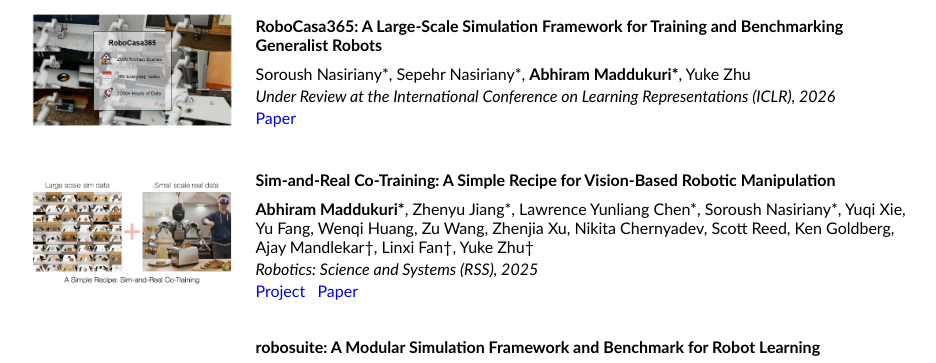
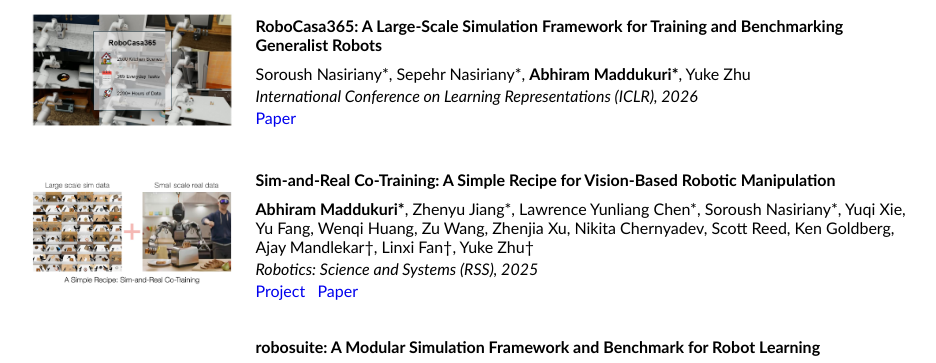
Before and after one commit to Abhiram824/Abhiram824.github.io, a plain HTML site: page index.html in a window 1280 px wide. Shown: the part 434-797 px from the top of the page, without its empty margins (172-1108 px from the left). Drawn offline with Linux system fonts and the light colour scheme; some icons are missing.

Commit message:
update acceptance

```diff
--- a/index.html
+++ b/index.html
@@ -87,7 +87,7 @@
 						Soroush Nasiriany*, Sepehr Nasiriany*, <b>Abhiram Maddukuri*</b>, Yuke Zhu
 					</div>
 					<div class="paper-line">
-						<i>Under Review at the International Conference on Learning Representations (ICLR), 2026</i>
+						<i>International Conference on Learning Representations (ICLR), 2026</i>
 					</div>
 					<div class="paper-line">
 						<a href="https://openreview.net/pdf?id=tQJYKwc3n4" target="_blank">Paper</a>
```
